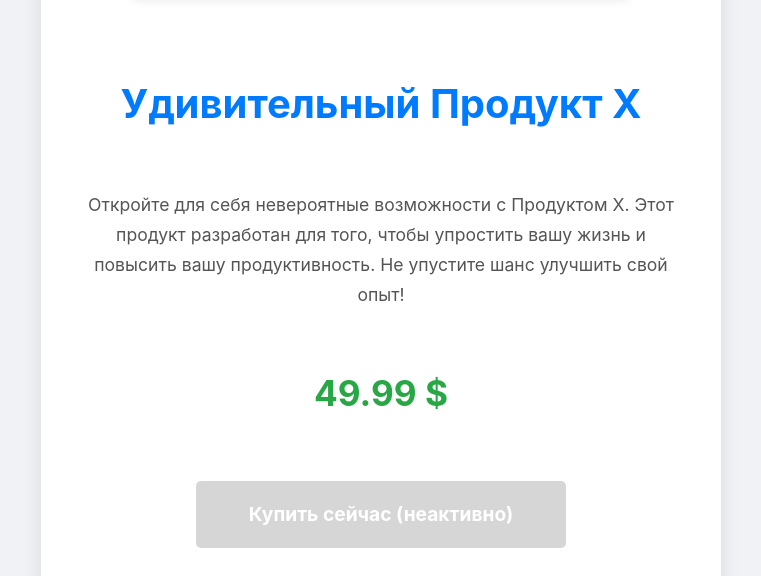
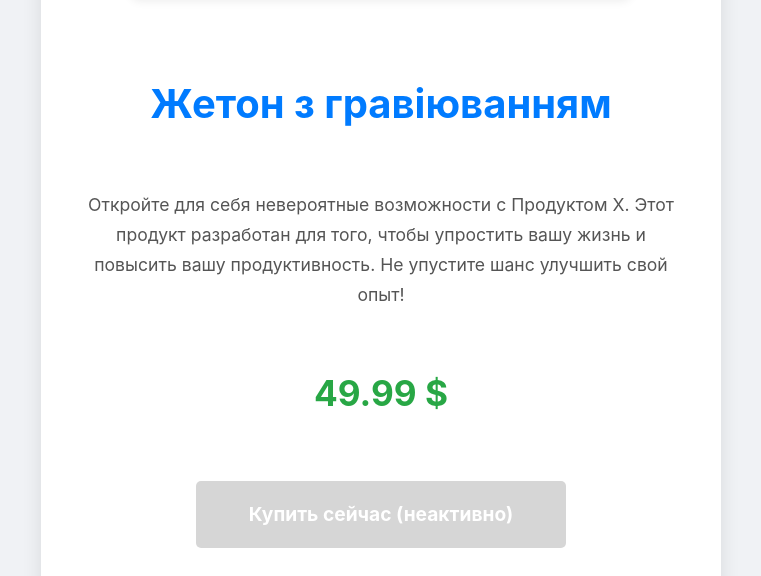
Before and after one commit to gravik-memories/gravik-memories.github.io, a plain HTML site: page index.html in a window 1280 px wide. Shown: the part 1894-2470 px from the top of the page, without its empty margins (259-1020 px from the left). Drawn offline with Linux system fonts and the light colour scheme.

Commit message:
index.html

```diff
--- a/index.html
+++ b/index.html
@@ -536,7 +536,7 @@
             <div class="container">
                 <div class="product-card">
                     <img src="https://via.placeholder.com/500x350" alt="Изображение товара">
-                    <h2>Удивительный Продукт X</h2>
+                    <h2>Жетон з гравіюванням</h2>
                     <p>Откройте для себя невероятные возможности с Продуктом X. Этот продукт разработан для того, чтобы упростить вашу жизнь и повысить вашу продуктивность. Не упустите шанс улучшить свой опыт!</p>
                     <div class="price">49.99 $</div>
                     <a href="javascript:void(0);" class="cta-button inactive-button">Купить сейчас (неактивно)</a>
```
